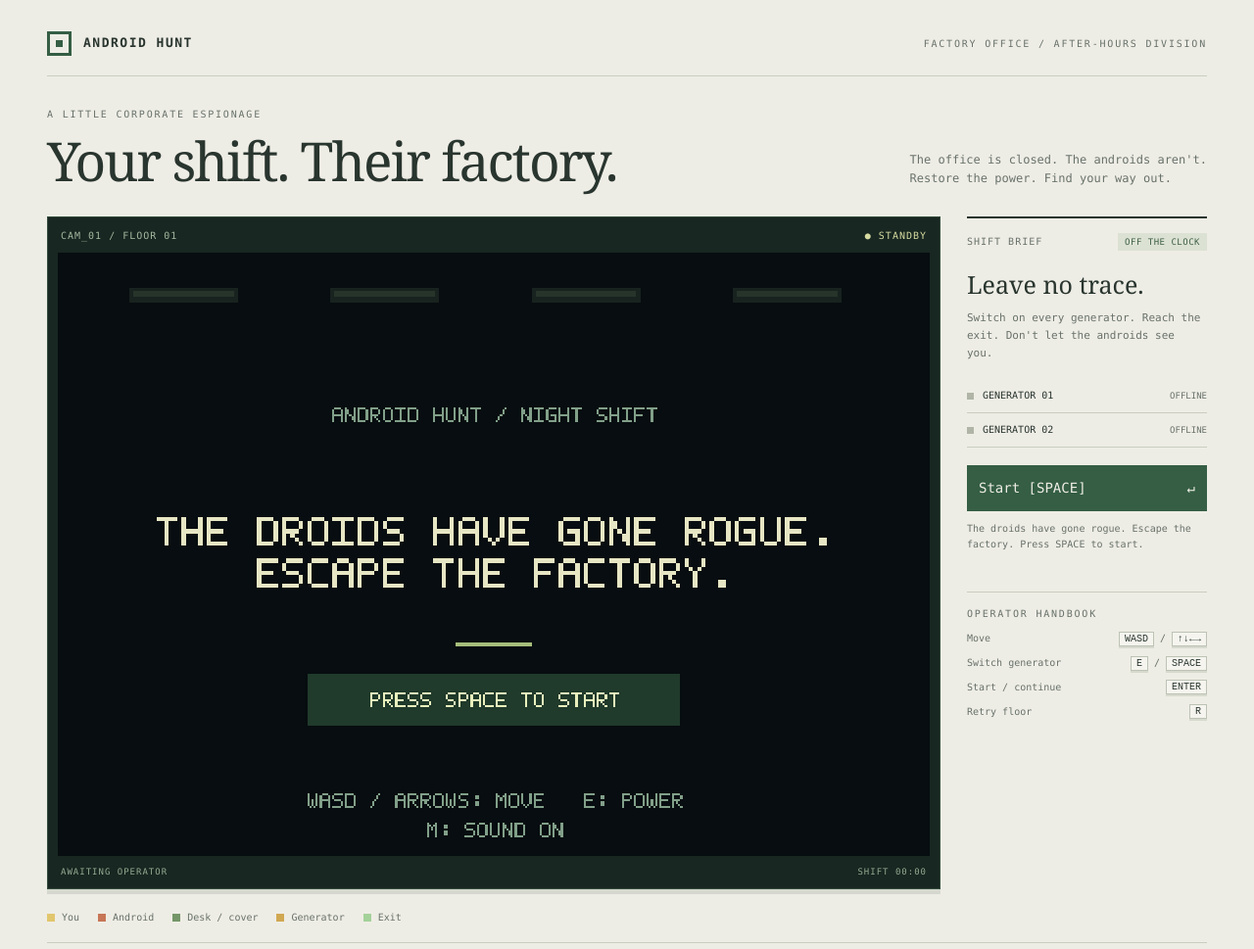
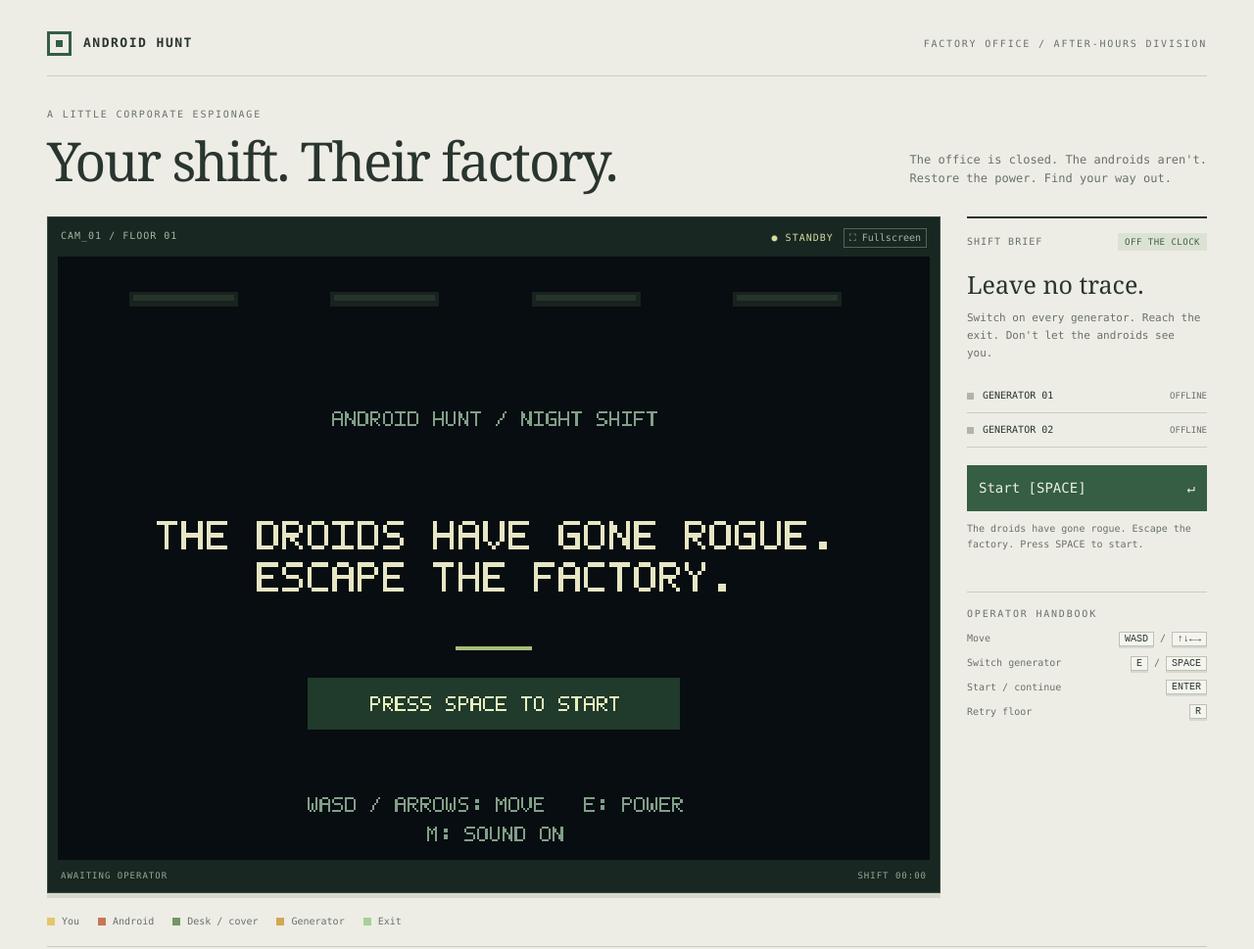
Before and after one commit to kv2496-ai/Android-Hunt, a plain HTML site: page index.html in a window 1280 px wide. Shown: the top 969 px of the page at 98% size. Drawn offline with Linux system fonts and the light colour scheme.

Commit message:
Add fullscreen bezel toggle with F shortcut and pixelated letterboxing
Co-authored-by: factory-droid[bot] <138933559+factory-droid[bot]@users.noreply.github.com>

```diff
--- a/index.html
+++ b/index.html
@@ -22,6 +22,11 @@
     .layout { display:grid; grid-template-columns:minmax(0,1fr) 245px; gap:27px; }
     .screen { background:#182721; border:1px solid #344b3d; padding:10px; box-shadow:0 5px 0 #d5d8ce; }
     .screen-bar { display:flex; justify-content:space-between; color:#a4b8a0; font-size:10px; letter-spacing:1px; padding:1px 3px 9px; }
+    .screen-tools { display:flex; align-items:center; gap:10px; }
+    #fullscreen { color:inherit; background:transparent; border:1px solid #53674e; padding:1px 5px; font:inherit; letter-spacing:0; }
+    .screen:fullscreen { display:grid; grid-template-rows:auto minmax(0,1fr) auto; width:100vw; height:100vh; background:#000; box-shadow:none; }
+    .screen:fullscreen canvas { width:100%; height:100%; min-width:0; min-height:0; object-fit:contain; background:#000; image-rendering:pixelated; }
+    .screen::backdrop { background:#000; }
     .live { color:#d6dba1; }
     canvas { display:block; width:100%; aspect-ratio:13 / 9; background:#203128; image-rendering:pixelated; image-rendering:crisp-edges; touch-action:none; }
     .screen-bottom { display:flex; justify-content:space-between; color:#94aa92; padding:9px 3px 0; font-size:9px; letter-spacing:1px; }
@@ -69,8 +74,8 @@
     </section>
     <div class="layout">
       <section aria-label="Game">
-        <div class="screen">
-          <div class="screen-bar"><span>CAM_01 / <span id="floor-label">FLOOR 01</span></span><span class="live" id="camera-status">● STANDBY</span></div>
+        <div class="screen" id="game-frame">
+          <div class="screen-bar"><span>CAM_01 / <span id="floor-label">FLOOR 01</span></span><span class="screen-tools"><span class="live" id="camera-status">● STANDBY</span><button id="fullscreen" type="button" title="Fullscreen (F)" aria-keyshortcuts="F" aria-pressed="false">⛶ Fullscreen</button></span></div>
           <canvas id="game" width="416" height="288" tabindex="0" aria-label="Factory stealth game. Move with WASD or arrow keys, activate generators with E or Space, and hide on desks. Press Enter to start."></canvas>
           <div class="screen-bottom"><span id="stealth-status">AWAITING OPERATOR</span><span id="timer">SHIFT 00:00</span></div>
         </div>
--- a/ui.js
+++ b/ui.js
@@ -285,6 +285,24 @@ export function createUI(document, onAction) {
   const byId = id => document.getElementById(id);
   byId("action").addEventListener("click", onAction);
   const canvas = byId("game"), ctx = canvas.getContext?.("2d");
+  const frame = byId("game-frame"), fullscreen = byId("fullscreen");
+  const syncFullscreen = () => {
+    fullscreen.textContent = document.fullscreenElement === frame ? "Exit fullscreen" : "⛶ Fullscreen";
+    fullscreen.setAttribute("aria-pressed", String(document.fullscreenElement === frame));
+    canvas.focus({ preventScroll: true });
+  };
+  const toggleFullscreen = async () => {
+    try { if (document.fullscreenElement === frame) await document.exitFullscreen(); else await frame.requestFullscreen(); }
+    catch { /* Fullscreen may be denied by the browser. */ }
+  };
+  fullscreen.disabled = !frame.requestFullscreen;
+  fullscreen.addEventListener("click", toggleFullscreen);
+  document.addEventListener("fullscreenchange", syncFullscreen);
+  document.addEventListener("keydown", event => {
+    if (event.code !== "KeyF" || fullscreen.disabled || event.repeat || event.ctrlKey || event.metaKey || event.altKey ||
+        event.isComposing || event.target?.isContentEditable || /^(INPUT|TEXTAREA|SELECT)$/.test(event.target?.tagName)) return;
+    event.preventDefault(); void toggleFullscreen();
+  });
   const presentation = presentationFor(canvas), sounds = createSounds(document);
   presentation.sounds = sounds;
   const motion = document.defaultView?.matchMedia?.("(prefers-reduced-motion: reduce)");
@@ -322,7 +340,7 @@ export function createUI(document, onAction) {
   motion?.addEventListener?.("change", event => {
     presentation.reducedMotion = event.matches; resetEffects();
   });
-  canvas.setAttribute("aria-keyshortcuts", "M");
+  canvas.setAttribute("aria-keyshortcuts", "M F");
   let signature = "", generatorSignature = "";
   return {
     update(game) {
```
